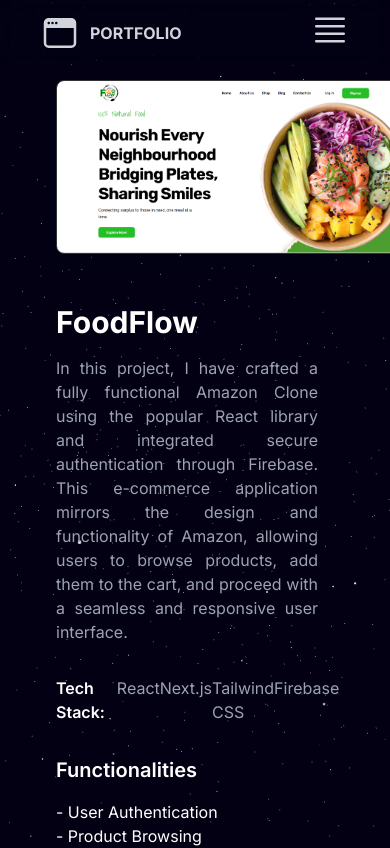
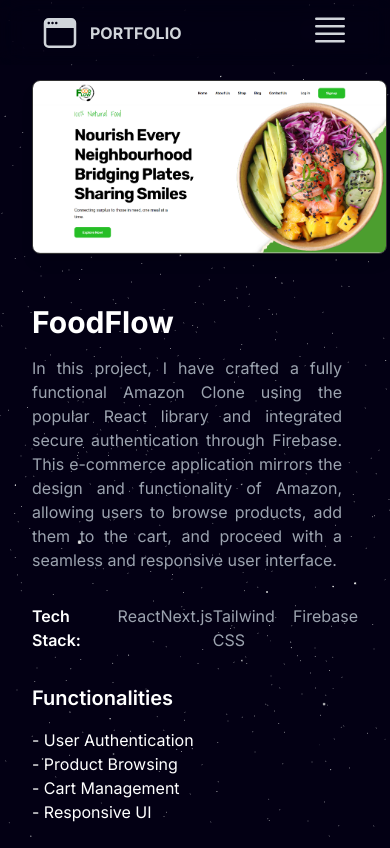
Before and after one commit to loshan20011/portfolio, a Next.js app: page /projects/Foodflow in a window 390 px wide. Shown: the top 848 px of the page. Built offline with nearby package versions, Linux system fonts and the light colour scheme; a web font is replaced by a local one.

Commit message:
project-final

```diff
--- a/app/projects/page.tsx
+++ b/app/projects/page.tsx
@@ -24,7 +24,7 @@
 }: Props) => {
   return (
     <div className="md:h-[88vh] w-full flex flex-row justify-center md:items-center">
-      <div className="grid grid-cols-1 md:grid-cols-2 mx-14 md:mx-40">
+      <div className="grid grid-cols-1 md:grid-cols-2 mx-8 md:mx-40">
         {/* Left side */}
         <div className="flex flex-col items-start">
           <div className="mt-20 md:mt-24 mb-40 md:mb-0 w-[355px] md:w-[400px] md:h-[200px] h-0 relative">
```
